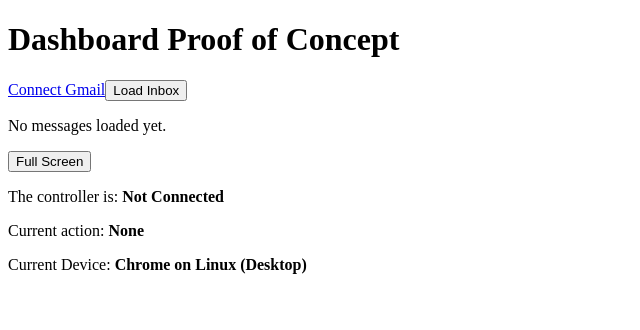
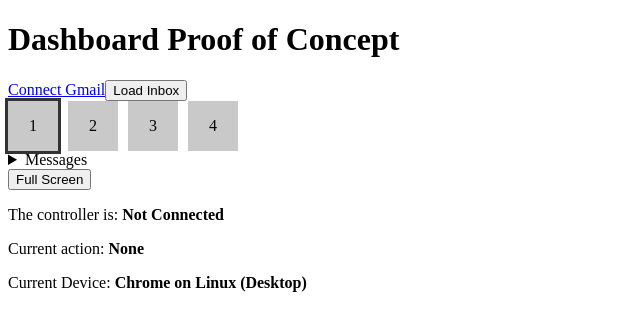
Before and after one commit to detonationbox0/dashboard, a React (Vite) app: page / in a window 1280 px wide. Shown: the top 330 px of the page, without its empty margins (0-640 px from the left). Built offline with nearby package versions, Linux system fonts and the light colour scheme.

Commit message:
Add xbox controller interactivity

```diff
--- a/src/App.jsx
+++ b/src/App.jsx
@@ -1,5 +1,6 @@
 import { useState, useEffect, useRef } from 'react'
 import Message from './Message.jsx'
+import MessageBox from './MessageBox.jsx'
 
 function getDeviceInfo() {
   const ua = navigator.userAgent;
@@ -34,6 +35,9 @@ function App() {
   const [command, setCommand] = useState(null);
   const [deviceInfo] = useState(() => getDeviceInfo());
   const [messages, setMessages] = useState([]);
+  const [inboxError, setInboxError] = useState("");
+  const [isInboxLoading, setIsInboxLoading] = useState(false);
+  const [selectedBoxIndex, setSelectedBoxIndex] = useState(0);
 
   const prevButtons = useRef([]);
   const prevAxes = useRef([]);
@@ -44,6 +48,8 @@ function App() {
   };
 
 
+
+  const boxCount = 4;
 
   useEffect(() => {
 
@@ -80,6 +86,12 @@ function App() {
 
           if (!wasPressed && isPressed) {
             setCommand(`Button ${index}`);
+            if (index === 15) {
+              setSelectedBoxIndex((prev) => Math.min(prev + 1, boxCount - 1));
+            }
+            if (index === 14) {
+              setSelectedBoxIndex((prev) => Math.max(prev - 1, 0));
+            }
           }
 
           prevButtons.current[index] = isPressed;
@@ -108,15 +120,23 @@ function App() {
 
 
   const loadInbox = async () => {
+    setIsInboxLoading(true);
+    setInboxError("");
     try {
       const response = await fetch("/api/inbox");
       if (!response.ok) {
-        throw new Error(`Inbox request failed: ${response.status}`);
+        const text = await response.text();
+        throw new Error(text || `Inbox request failed: ${response.status}`);
       }
       const data = await response.json();
-      setMessages(data.messages || []);
+      const nextMessages = data.messages || data.data?.messages || [];
+      setMessages(nextMessages);
     } catch (error) {
       console.error("Error fetching inbox:", error);
+      setInboxError(error.message || "Failed to load inbox");
+      setMessages([]);
+    } finally {
+      setIsInboxLoading(false);
     }
   }
 
@@ -126,6 +146,19 @@ function App() {
 
       <a href="/auth/google">Connect Gmail</a>
       <button onClick={loadInbox}>Load Inbox</button>
+      {isInboxLoading ? <p>Loading inbox...</p> : null}
+      {inboxError ? <p>Error: {inboxError}</p> : null}
+      <section>
+        {Array.from({ length: boxCount }).map((_, index) => (
+          <MessageBox
+            key={`box-${index}`}
+            label={index + 1}
+            selected={index === selectedBoxIndex}
+          />
+        ))}
+      </section>
+      <details>
+        <summary>Messages</summary>
         <section>
           {messages.length === 0 ? (
             <p>No messages loaded yet.</p>
@@ -139,6 +172,7 @@ function App() {
             ))
           )}
         </section>
+      </details>
 
       <button onClick={goFullscreen}>
         Full Screen
--- /dev/null
+++ b/src/MessageBox.jsx
@@ -0,0 +1,22 @@
+function MessageBox({ label, selected = false }) {
+  const styles = {
+    width: "50px",
+    height: "50px",
+    padding: "10px",
+    backgroundColor: "#c9c9c9",
+    boxShadow: selected ? "0 0 0 3px #333" : "none",
+    display: "inline-flex",
+    alignItems: "center",
+    justifyContent: "center",
+    boxSizing: "border-box",
+    marginRight: "10px",
+  };
+
+  return (
+    <div style={styles} aria-selected={selected}>
+      {label}
+    </div>
+  );
+}
+
+export default MessageBox;
```
Also changed, not shown: 2 other files (tests, documents, lock files or other folders). Lines whose indentation alone changed are shown as unchanged.
